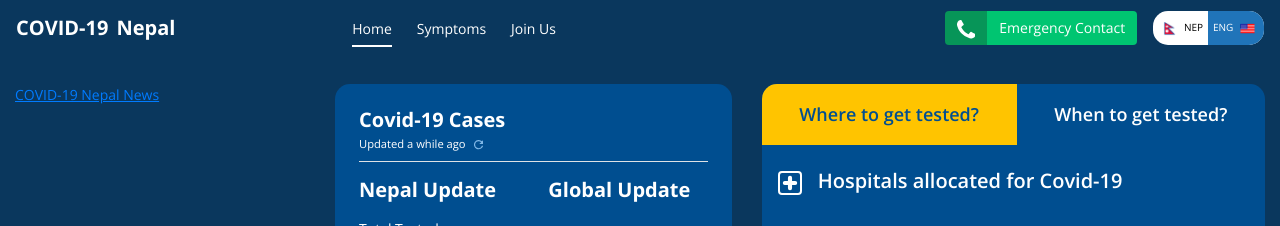
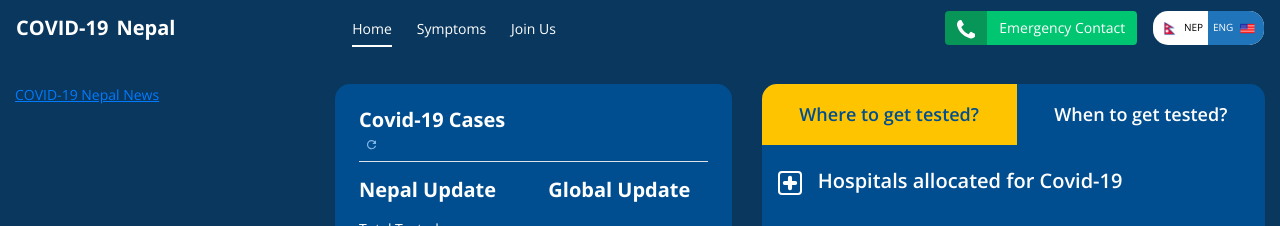
Before and after one commit to Fusemachines/covid-nepal-web, a React (Create React App) app: page / in a window 1280 px wide. Shown: the top 226 px of the page. Built offline with nearby package versions, Linux system fonts and the light colour scheme; no server answers.

Commit message:
[REFACTOR] : Show updated time in covid-19 cases

```diff
--- a/src/routes/dashboard/landing/covidCases/CovidCases.tsx
+++ b/src/routes/dashboard/landing/covidCases/CovidCases.tsx
@@ -5,25 +5,34 @@ import NepalCovidCases from './NepalCovidCases';
 import GlobalCovidCases from './GlobalCovidCases';
 import { fetchCovidCasesCountsAPI, ICovidCasesCounts } from 'src/services/covidCases';
 import RefreshIcon from 'src/components/Icons/RefreshIcon';
+import { getFormattedTime } from 'src/utils/date';
+
+interface IUpdatedTime {
+  days: number;
+  hours: number;
+  minutes: number;
+}
 
 const CovidCases = () => {
   const [covidCasesCounts, setCovidCasesCounts] = useState<ICovidCasesCounts | null>(null);
-  const [timeOfFetch, setTimeOfFetch] = useState<Date>(new Date());
-  const [updatedTime, setUpdatedTime] = useState(0);
+  const [updatedTime, setUpdatedTime] = useState<IUpdatedTime>({} as IUpdatedTime);
 
   useEffect(() => {
     fetchCovidCases();
+  }, []);
+
+  useEffect(() => {
+    getUpdatedTime();
     let covidInterval = window.setInterval(getUpdatedTime, 30000);
     return () => {
       clearInterval(covidInterval);
     };
-  }, []);
+  }, [covidCasesCounts]);
 
   const fetchCovidCases = async () => {
     try {
       const response = await fetchCovidCasesCountsAPI();
       setCovidCasesCounts(response);
-      setTimeOfFetch(new Date());
     } catch (error) {
       console.log(error);
     } finally {
@@ -32,9 +41,37 @@ const CovidCases = () => {
   };
 
   const getUpdatedTime = () => {
-    const currentTime = new Date();
-    const interval = currentTime.getMinutes() - timeOfFetch.getMinutes();
-    setUpdatedTime(interval);
+    if (covidCasesCounts) {
+      const updatedDate = Date.parse(covidCasesCounts.updatedDate);
+      const currentDate = Date.parse(new Date().toString());
+      const intervalInSeconds = (currentDate - updatedDate) / 1000;
+      const formattedTime = getFormattedTime(intervalInSeconds);
+      setUpdatedTime(formattedTime);
+    }
+  };
+
+  const showDays = () => {
+    if (updatedTime && updatedTime.days > 0) {
+      return `${updatedTime.days} days`;
+    } else {
+      return '';
+    }
+  };
+
+  const showHours = () => {
+    if (updatedTime && updatedTime.hours > 0 && updatedTime.hours < 24) {
+      return `${updatedTime.hours} hours`;
+    } else {
+      return '';
+    }
+  };
+
+  const showMinutes = () => {
+    if (updatedTime && updatedTime.minutes > 0 && updatedTime.minutes < 60) {
+      return `${updatedTime.minutes} minutes`;
+    } else {
+      return '';
+    }
   };
 
   return (
@@ -45,7 +82,9 @@ const CovidCases = () => {
             <div className="d-inline-block">
               <div className="h5 mb-0 font-weight-bold">Covid-19 Cases</div>
               <small>
-                {updatedTime > 0 ? `Updated ${updatedTime} minutes ago` : `Updated a while ago`}
+                {updatedTime && updatedTime.days && updatedTime.hours
+                  ? `Updated ${showDays()} ${showHours()} ${showMinutes()} ago`
+                  : ''}
                 <i className="ml-2 pointer" onClick={() => fetchCovidCases()}>
                   <RefreshIcon />
                 </i>
--- a/src/services/covidCases.ts
+++ b/src/services/covidCases.ts
@@ -21,8 +21,7 @@ export interface ICovidCasesCounts {
   recoveredGlobal: number;
   seriousGlobal: number;
   deathGlobal: number;
-  // "createdDate" : ISODate("2020-02-20T10:20:20.650+0000"),
-  // "updatedDate" : ISODate("2020-03-20T10:20:20.650+0000"),
+  updatedDate: string;
 }
 
 export async function fetchCovidCasesCountsAPI() {
--- /dev/null
+++ b/src/utils/date.ts
@@ -0,0 +1,6 @@
+export const getFormattedTime = (timeInSeconds: number) => {
+  const days = Math.round(timeInSeconds / (3600 * 24)); // in days
+  const hours = Math.round(timeInSeconds / 3600); //in hours
+  const minutes = Math.round(timeInSeconds / 60); //in minutes
+  return { days, hours, minutes };
+};
```
